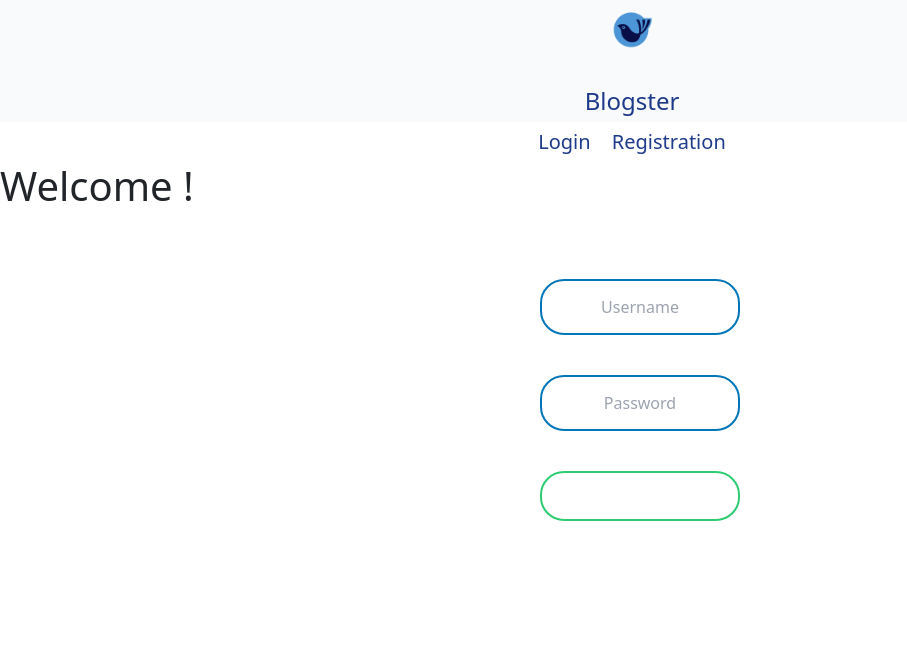
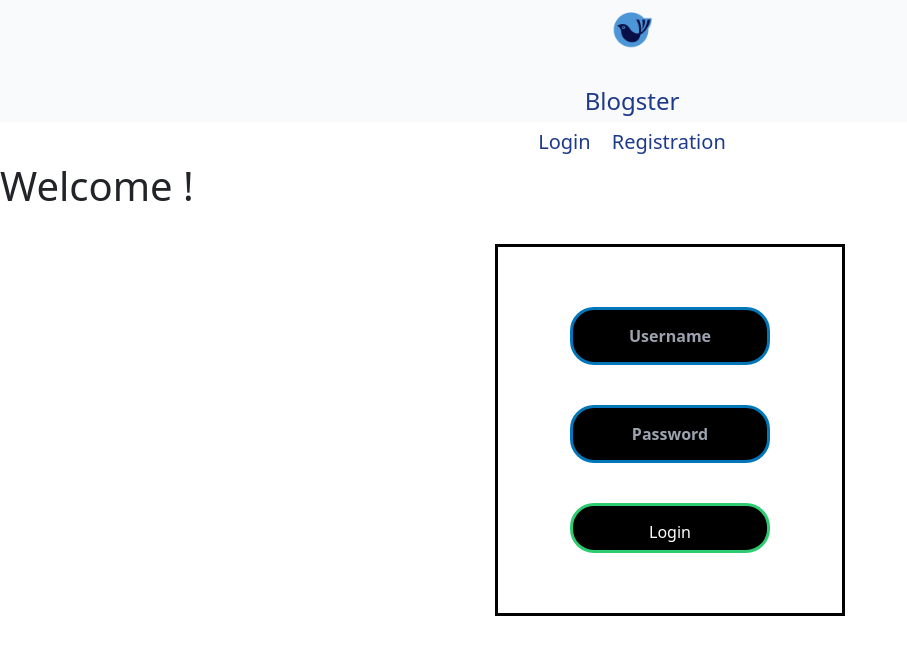
Before and after one commit to Woz-U-Group-Projects/team-javascript, a React (Create React App) app in the folder Client-Side/: page /login in a window 1280 px wide. Shown: the top 654 px of the page, without its empty margins (0-907 px from the left). Built offline with nearby package versions, Linux system fonts and the light colour scheme; no server answers.

Commit message:
fixed issue with login button, now just trying to figure out an appropriate color scheme

```diff
--- a/Client-Side/src/App.css
+++ b/Client-Side/src/App.css
@@ -12,30 +12,32 @@
 }
 
 .box {
-  width: 300px;
+  border: solid rgb(0, 0, 0);
+  width: 350px;
   padding: 40px;
   position: absolute;
   top: 50%;
   left: 50%;
   transform: translate(-50%, -50%);
-  background-repeat: none;
   text-align: center;
+  margin: 30px;
 }
+
 
 .username1, .password1 {
   border: 0;
-  background: none;
+  background: #000000;
   display: block;
   margin: 20px auto;
   text-align: center;
-  border:2px solid rgb(1, 118, 185);
+  border:3px solid rgb(1, 118, 185);
   padding: 14px 10px;
   width: 200px;
   outline: none;
-  color:#ffffff;
   border-radius: 24px;
   transition: 0.25s;
-  color: black;
+  color: white;
+  font-weight: bold;
 }
 
 .username1:focus, .password1:focus {
@@ -44,12 +46,12 @@
 }
 .submit1 {
   border: 0;
-  background: none;
+  background: black;
   display: block;
   margin: 20px auto;
   text-align: center;
-  border:2px solid #2ecc71;
-  padding: 14px 40px;
+  border:3px solid #2ecc71;
+  padding: 14px 10px;
   outline: none;
   color:#ffffff;
   border-radius: 24px;
@@ -102,7 +104,6 @@
   justify-content: center;
   align-items: center;
   margin: 5rem;
-
   padding: 5px 5px 5px 15px;
   margin-bottom: 10px;
   background: #ffffff;
```
